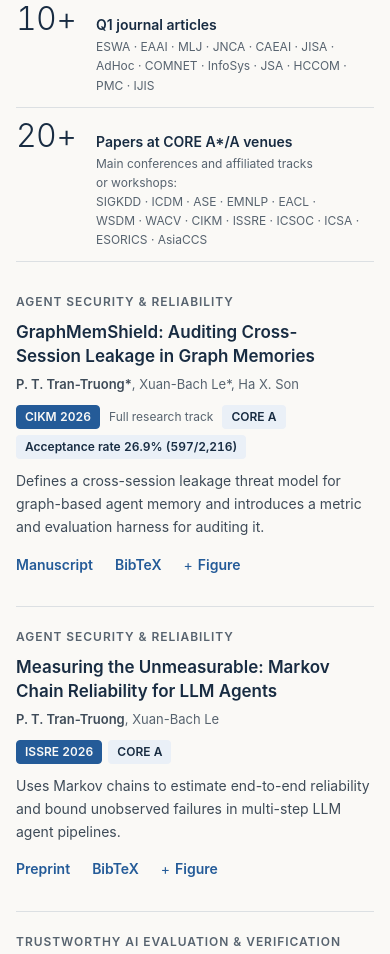
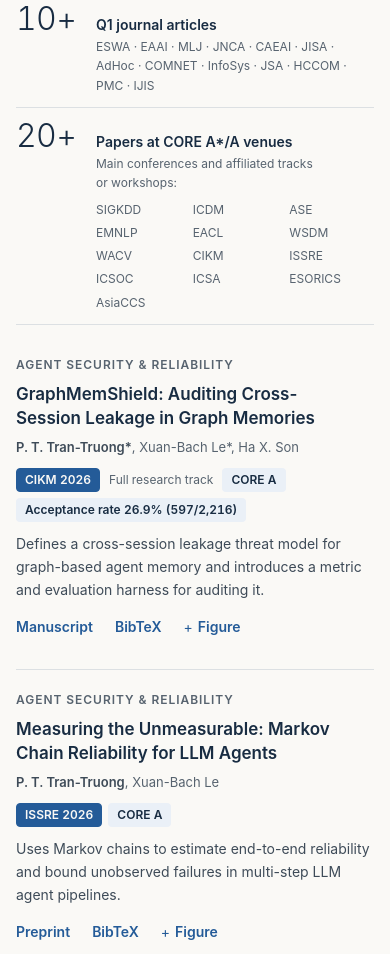
Before and after one commit to LeoTTTPhat/leotttphat.github.io, a plain HTML site: page index.html in a window 390 px wide. Shown: the part 2368-3322 px from the top of the page. Drawn offline with Linux system fonts and the light colour scheme.

Commit message:
Align conference venue names in responsive columns

```diff
--- a/index.css
+++ b/index.css
@@ -523,6 +523,19 @@ html[data-theme="dark"] .sun-icon {
   text-decoration: none;
   cursor: help;
 }
+.venue-list {
+  display: grid;
+  grid-template-columns: repeat(auto-fit, minmax(5.5em, 1fr));
+  gap: 4px 12px;
+  max-width: 28em;
+  margin: 8px 0 0;
+  padding: 0;
+  list-style: none;
+}
+.venue-list > li {
+  margin: 0;
+  white-space: nowrap;
+}
 .section-heading {
   display: flex;
   align-items: end;
--- a/index.html
+++ b/index.html
@@ -83,7 +83,7 @@
     <link rel="icon" href="favicon.ico" sizes="32x32" />
     <link rel="icon" href="assets/favicon.svg" type="image/svg+xml" />
     <link rel="apple-touch-icon" href="assets/apple-touch-icon.png" />
-    <link rel="stylesheet" href="index.css?v=20261114" />
+    <link rel="stylesheet" href="index.css?v=20261114-3" />
     <script src="script.js?v=20261109" defer></script>
   </head>
   <body data-page="home">
@@ -990,20 +990,22 @@
               <dt>Papers at CORE A*/A venues</dt>
               <dd class="pub-stat-value">20+</dd>
               <dd class="pub-stat-note">
-                Main conferences and affiliated tracks or workshops:<br />
-                <abbr title="ACM SIGKDD Conference on Knowledge Discovery and Data Mining">SIGKDD</abbr>&nbsp;·
-                <abbr title="IEEE International Conference on Data Mining">ICDM</abbr>&nbsp;·
-                <abbr title="IEEE/ACM International Conference on Automated Software Engineering">ASE</abbr>&nbsp;·
-                <abbr title="Conference on Empirical Methods in Natural Language Processing">EMNLP</abbr>&nbsp;·
-                <abbr title="Conference of the European Chapter of the Association for Computational Linguistics">EACL</abbr>&nbsp;·
-                <abbr title="ACM International Conference on Web Search and Data Mining">WSDM</abbr>&nbsp;·
-                <abbr title="IEEE/CVF Winter Conference on Applications of Computer Vision">WACV</abbr>&nbsp;·
-                <abbr title="ACM International Conference on Information and Knowledge Management">CIKM</abbr>&nbsp;·
-                <abbr title="IEEE International Symposium on Software Reliability Engineering">ISSRE</abbr>&nbsp;·
-                <abbr title="International Conference on Service-Oriented Computing">ICSOC</abbr>&nbsp;·
-                <abbr title="IEEE International Conference on Software Architecture">ICSA</abbr>&nbsp;·
-                <abbr title="European Symposium on Research in Computer Security">ESORICS</abbr>&nbsp;·
-                <abbr title="ACM Asia Conference on Computer and Communications Security">AsiaCCS</abbr>
+                Main conferences and affiliated tracks or workshops:
+                <ul class="venue-list">
+                  <li><abbr title="ACM SIGKDD Conference on Knowledge Discovery and Data Mining">SIGKDD</abbr></li>
+                  <li><abbr title="IEEE International Conference on Data Mining">ICDM</abbr></li>
+                  <li><abbr title="IEEE/ACM International Conference on Automated Software Engineering">ASE</abbr></li>
+                  <li><abbr title="Conference on Empirical Methods in Natural Language Processing">EMNLP</abbr></li>
+                  <li><abbr title="Conference of the European Chapter of the Association for Computational Linguistics">EACL</abbr></li>
+                  <li><abbr title="ACM International Conference on Web Search and Data Mining">WSDM</abbr></li>
+                  <li><abbr title="IEEE/CVF Winter Conference on Applications of Computer Vision">WACV</abbr></li>
+                  <li><abbr title="ACM International Conference on Information and Knowledge Management">CIKM</abbr></li>
+                  <li><abbr title="IEEE International Symposium on Software Reliability Engineering">ISSRE</abbr></li>
+                  <li><abbr title="International Conference on Service-Oriented Computing">ICSOC</abbr></li>
+                  <li><abbr title="IEEE International Conference on Software Architecture">ICSA</abbr></li>
+                  <li><abbr title="European Symposium on Research in Computer Security">ESORICS</abbr></li>
+                  <li><abbr title="ACM Asia Conference on Computer and Communications Security">AsiaCCS</abbr></li>
+                </ul>
               </dd>
             </div>
           </dl>
```
